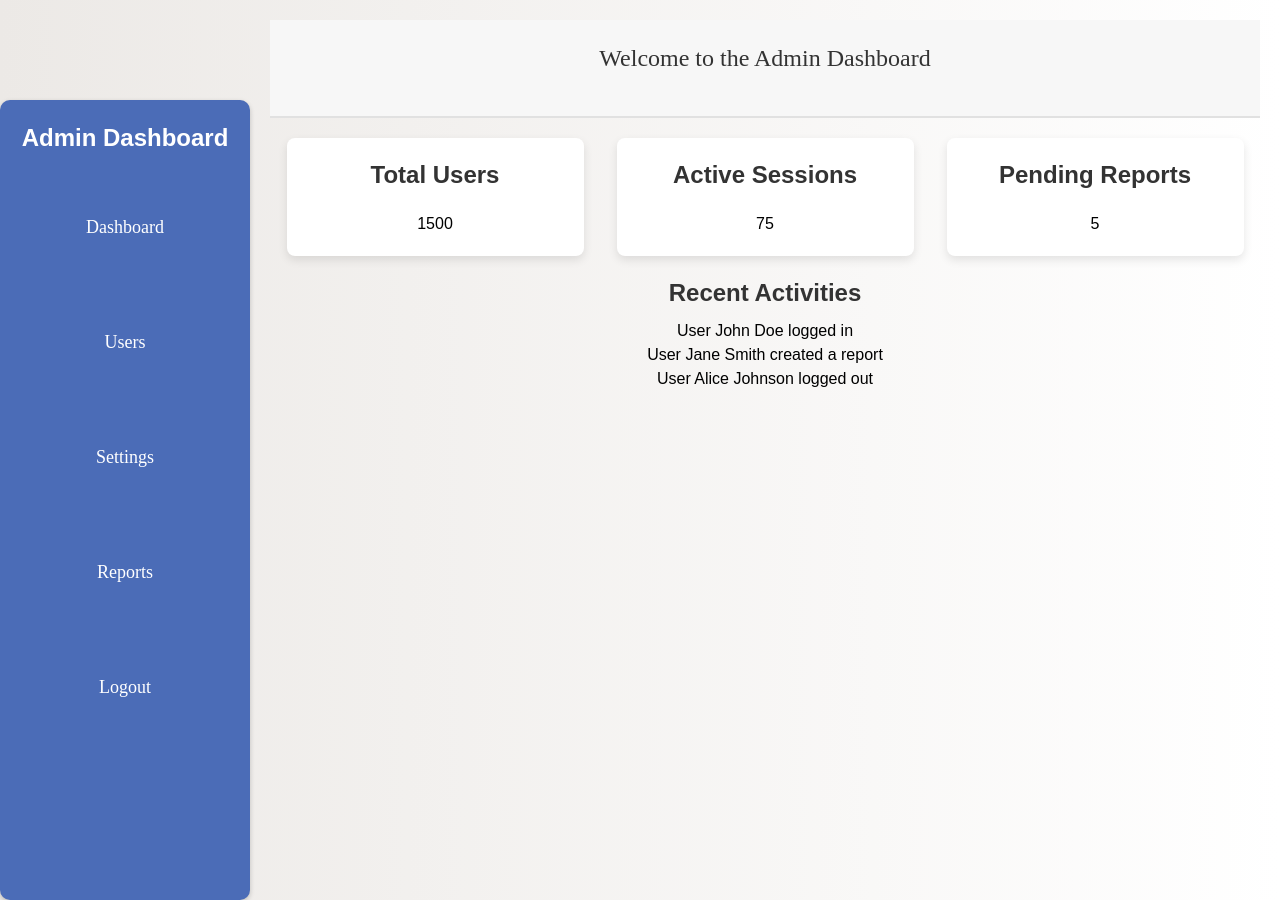
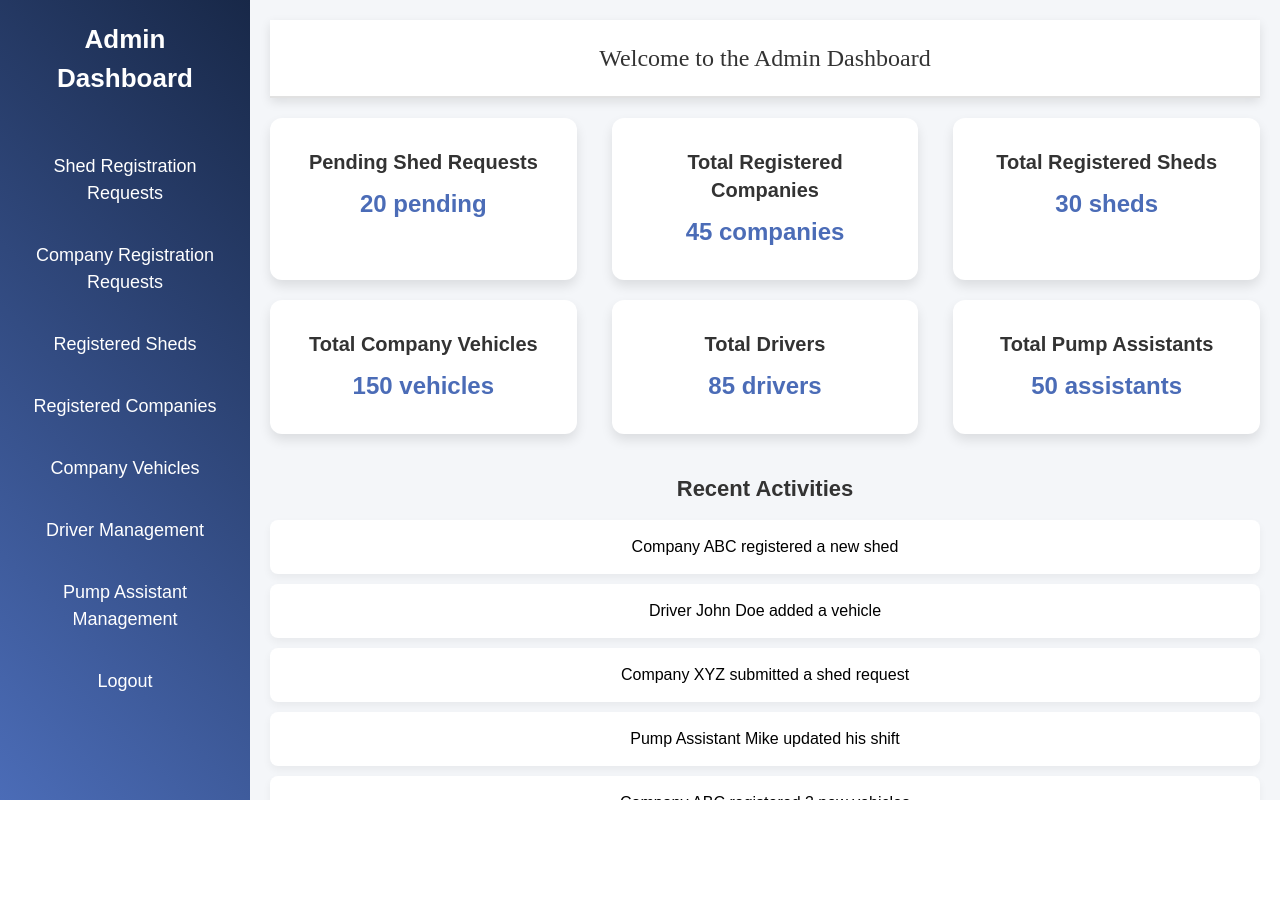
Before and after one commit to MalinduHettiarachchi/Fueltrix-, a React (Create React App) app in the folder fueltrix/: page /webAdminDashboard in a window 1280 px wide. After the commit the page ends 800 px from the top, so only its background shows below. Built offline with nearby package versions, Linux system fonts and the light colour scheme.

Commit message:
Add Admin Dashboard

```diff
--- a/fueltrix/src/pages/WebAdmin/Dashboard/WebAdminDashboard.css
+++ b/fueltrix/src/pages/WebAdmin/Dashboard/WebAdminDashboard.css
@@ -1,86 +1,164 @@
-/* src/App.css */
-
-
-
-.dashboard-container {
-    display: flex;
+/* General Styling */
+body {
+    font-family: 'Poppins', sans-serif;
+    margin: 0;
+    padding: 0;
+    background-color: #f4f6f9;
 }
 
-.sidebar {
+.webadmin-dashboard-container {
+    display: flex;
+    height: 100vh;
+    overflow: hidden;
+}
+
+/* Sidebar Styling */
+.webadmin-sidebar {
+    min-height: 100vh;
     width: 250px;
-    background-color: #4b6cb7;
+    background: linear-gradient(45deg, #4b6cb7, #182848);
     color: white;
     padding: 20px;
     position: relative;
-    height: 100vh;
+    display: flex;
+    flex-direction: column;
+    overflow-y: auto;  /* Enable scrolling */
+    height: 100vh;  /* Full height */
 }
 
-.sidebar-brand {
+.webadmin-sidebar-brand {
+    font-size: 26px;
+    font-weight: bold;
+    margin-bottom: 30px;
+    text-align: center;
+}
+
+.webadmin-sidebar-menu {
+    list-style: none;
+    padding: 0;
+    flex-grow: 1;
+}
+
+.webadmin-sidebar-menu li {
+    margin: 15px 0;
+}
+
+.webadmin-sidebar-menu a {
+    color: white;
+    text-decoration: none;
+    font-size: 18px;
+    display: block;
+    padding: 10px;
+    border-radius: 5px;
+    transition: background 0.3s ease;
+}
+
+.webadmin-sidebar-menu a:hover {
+    background-color: rgba(255, 255, 255, 0.2);
+}
+
+/* Scrollbar Styling */
+.webadmin-sidebar::-webkit-scrollbar {
+    width: 8px;
+}
+
+.webadmin-sidebar::-webkit-scrollbar-thumb {
+    background-color: rgba(255, 255, 255, 0.2);
+    border-radius: 10px;
+}
+
+/* Header Styling */
+.webadmin-dashboard-header {
+    padding: 20px;
+    background-color: white;
+    border-bottom: 2px solid #e1e1e1;
+    box-shadow: 0 4px 10px rgba(0, 0, 0, 0.1);
+}
+
+.webadmin-dashboard-header h1 {
+    margin: 0;
+    font-size: 24px;
+    color: #333;
+}
+
+/* Main Content */
+.webadmin-main-content {
+    flex: 1;
+    padding: 20px;
+    background-color: #f4f6f9;
+    overflow-y: auto;
+}
+
+.webadmin-stats {
+    display: flex;
+    justify-content: space-between;
+    flex-wrap: wrap;
+    gap: 20px;
+    margin-top: 20px;
+}
+
+.webadmin-stat-card {
+    background: white;
+    border-radius: 12px;
+    box-shadow: 0 6px 12px rgba(0, 0, 0, 0.1);
+    padding: 30px;
+    text-align: center;
+    width: calc(33% - 20px);
+    transition: transform 0.3s ease, box-shadow 0.3s ease;
+}
+
+.webadmin-stat-card h2 {
+    font-size: 20px;
+    margin-bottom: 10px;
+    color: #333;
+}
+
+.webadmin-stat-card p {
     font-size: 24px;
     font-weight: bold;
-    margin-bottom: 20px;
+    color: #4b6cb7;
 }
 
-.sidebar-menu {
+.webadmin-stat-card:hover {
+    transform: translateY(-10px);
+    box-shadow: 0 10px 20px rgba(0, 0, 0, 0.15);
+}
+
+/* Recent Activities */
+.webadmin-recent-activities {
+    margin-top: 40px;
+}
+
+.webadmin-recent-activities h2 {
+    font-size: 22px;
+    margin-bottom: 15px;
+    color: #333;
+}
+
+.webadmin-recent-activities ul {
     list-style: none;
     padding: 0;
 }
 
-.sidebar-menu li {
-    margin: 15px 0;
+.webadmin-recent-activities ul li {
+    background: white;
+    margin-bottom: 10px;
+    padding: 15px;
+    border-radius: 8px;
+    box-shadow: 0 4px 8px rgba(0, 0, 0, 0.05);
+    transition: box-shadow 0.3s ease;
 }
 
-.sidebar-menu a {
-    color: white;
-    text-decoration: none;
-    font-size: 18px;
+.webadmin-recent-activities ul li:hover {
+    box-shadow: 0 6px 12px rgba(0, 0, 0, 0.1);
 }
 
-.sidebar-menu a:hover {
-    text-decoration: underline;
+/* Scrollbar Styling */
+.webadmin-main-content::-webkit-scrollbar {
+    width: 8px;
 }
 
-.AdminDashboardheader {
-    padding: 20px;
-    background-color: #f7f7f7;
-    border-bottom: 2px solid #e1e1e1;
+.webadmin-main-content::-webkit-scrollbar-thumb {
+    background-color: rgba(0, 0, 0, 0.1);
+    border-radius: 10px;
 }
-
-.header h1 {
-    margin: 0;
-    font-size: 24px;
-}
-
-.main-content {
-    flex: 1;
-    padding: 20px;
-    overflow-y: auto;
-}
-
-.stats {
-    display: flex;
-    justify-content: space-around;
-    margin-top: 20px;
-}
-
-.stat-card {
-    background: #fff;
-    border-radius: 8px;
-    box-shadow: 0 4px 10px rgba(0, 0, 0, 0.1);
-    padding: 20px;
-    width: 30%;
-    text-align: center;
-}
-
-.recent-activities {
-    margin-top: 20px;
-}
-
-.recent-activities h2 {
-    margin-bottom: 10px;
-}
-
-.recent-activities ul {
-    list-style: none;
-    padding: 0;
-}
--- a/fueltrix/src/pages/WebAdmin/Dashboard/WebAdminDashboard.js
+++ b/fueltrix/src/pages/WebAdmin/Dashboard/WebAdminDashboard.js
@@ -4,13 +4,16 @@ import './WebAdminDashboard.css'; // Import CSS styles
 
 const Sidebar = () => {
     return (
-        <aside className="sidebar">
-            <div className="sidebar-brand">Admin Dashboard</div>
-            <ul className="sidebar-menu">
-                <li><a href="#">Dashboard</a></li>
-                <li><a href="#">Users</a></li>
-                <li><a href="#">Settings</a></li>
-                <li><a href="#">Reports</a></li>
+        <aside className="webadmin-sidebar">
+            <div className="webadmin-sidebar-brand">Admin Dashboard</div>
+            <ul className="webadmin-sidebar-menu">
+                <li><a href="#">Shed Registration Requests</a></li>
+                <li><a href="#">Company Registration Requests</a></li>
+                <li><a href="#">Registered Sheds</a></li>
+                <li><a href="#">Registered Companies</a></li>
+                <li><a href="#">Company Vehicles</a></li>
+                <li><a href="#">Driver Management</a></li>
+                <li><a href="#">Pump Assistant Management</a></li>
                 <li><a href="#">Logout</a></li>
             </ul>
         </aside>
@@ -19,7 +22,7 @@ const Sidebar = () => {
 
 const Header = () => {
     return (
-        <header className="AdminDashboardheader">
+        <header className="webadmin-dashboard-header">
             <h1>Welcome to the Admin Dashboard</h1>
         </header>
     );
@@ -27,30 +30,44 @@ const Header = () => {
 
 const Dashboard = () => {
     return (
-        <div className="dashboard-container">
+        <div className="webadmin-dashboard-container">
             <Sidebar />
-            <main className="main-content">
+            <main className="webadmin-main-content">
                 <Header />
-                <section className="stats">
-                    <div className="stat-card">
-                        <h2>Total Users</h2>
-                        <p>1500</p>
+                <section className="webadmin-stats">
+                    <div className="webadmin-stat-card">
+                        <h2>Pending Shed Requests</h2>
+                        <p>20 pending</p>
                     </div>
-                    <div className="stat-card">
-                        <h2>Active Sessions</h2>
-                        <p>75</p>
+                    <div className="webadmin-stat-card">
+                        <h2>Total Registered Companies</h2>
+                        <p>45 companies</p>
                     </div>
-                    <div className="stat-card">
-                        <h2>Pending Reports</h2>
-                        <p>5</p>
+                    <div className="webadmin-stat-card">
+                        <h2>Total Registered Sheds</h2>
+                        <p>30 sheds</p>
+                    </div>
+                    <div className="webadmin-stat-card">
+                        <h2>Total Company Vehicles</h2>
+                        <p>150 vehicles</p>
+                    </div>
+                    <div className="webadmin-stat-card">
+                        <h2>Total Drivers</h2>
+                        <p>85 drivers</p>
+                    </div>
+                    <div className="webadmin-stat-card">
+                        <h2>Total Pump Assistants</h2>
+                        <p>50 assistants</p>
                     </div>
                 </section>
-                <section className="recent-activities">
+                <section className="webadmin-recent-activities">
                     <h2>Recent Activities</h2>
                     <ul>
-                        <li>User John Doe logged in</li>
-                        <li>User Jane Smith created a report</li>
-                        <li>User Alice Johnson logged out</li>
+                        <li>Company ABC registered a new shed</li>
+                        <li>Driver John Doe added a vehicle</li>
+                        <li>Company XYZ submitted a shed request</li>
+                        <li>Pump Assistant Mike updated his shift</li>
+                        <li>Company ABC registered 3 new vehicles</li>
                     </ul>
                 </section>
             </main>
@@ -60,7 +77,7 @@ const Dashboard = () => {
 
 function App() {
     return (
-        <div className="App">
+        <div className="webadmin-app">
             <Dashboard />
         </div>
     );
```
